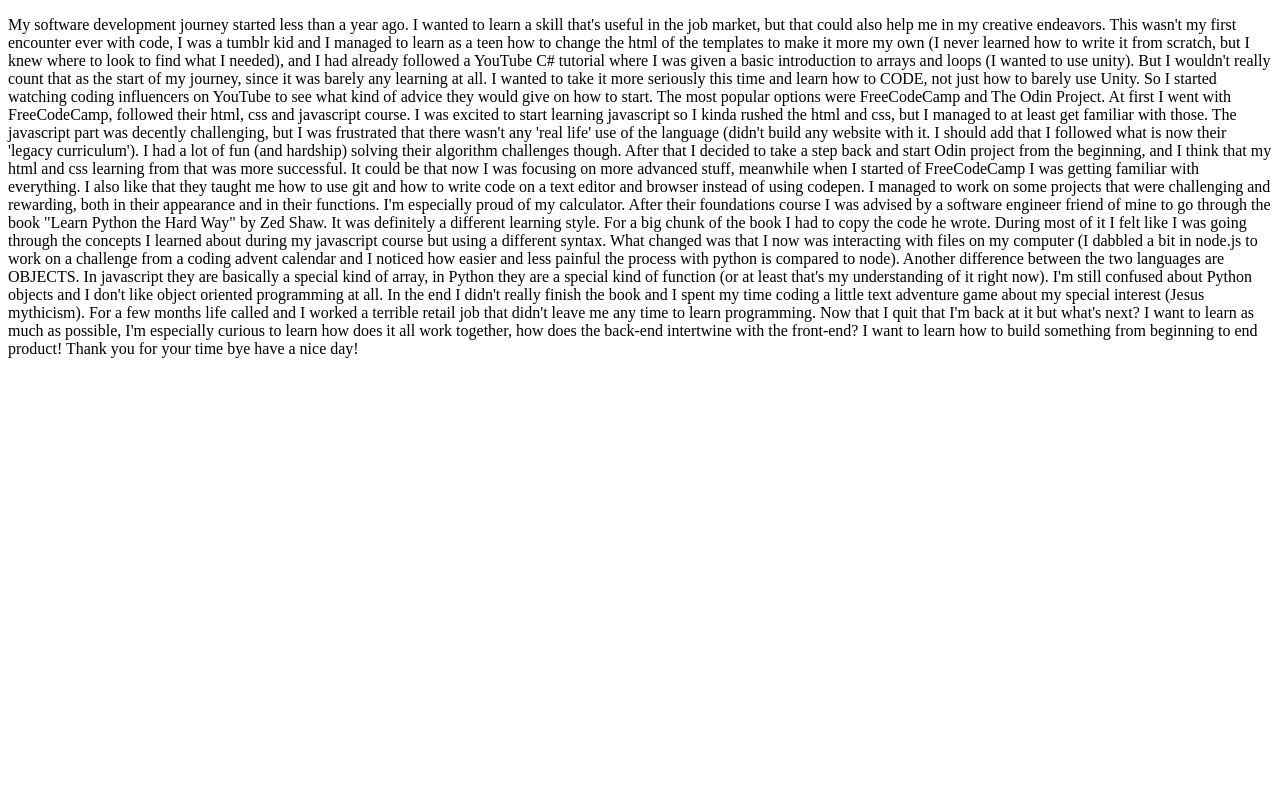
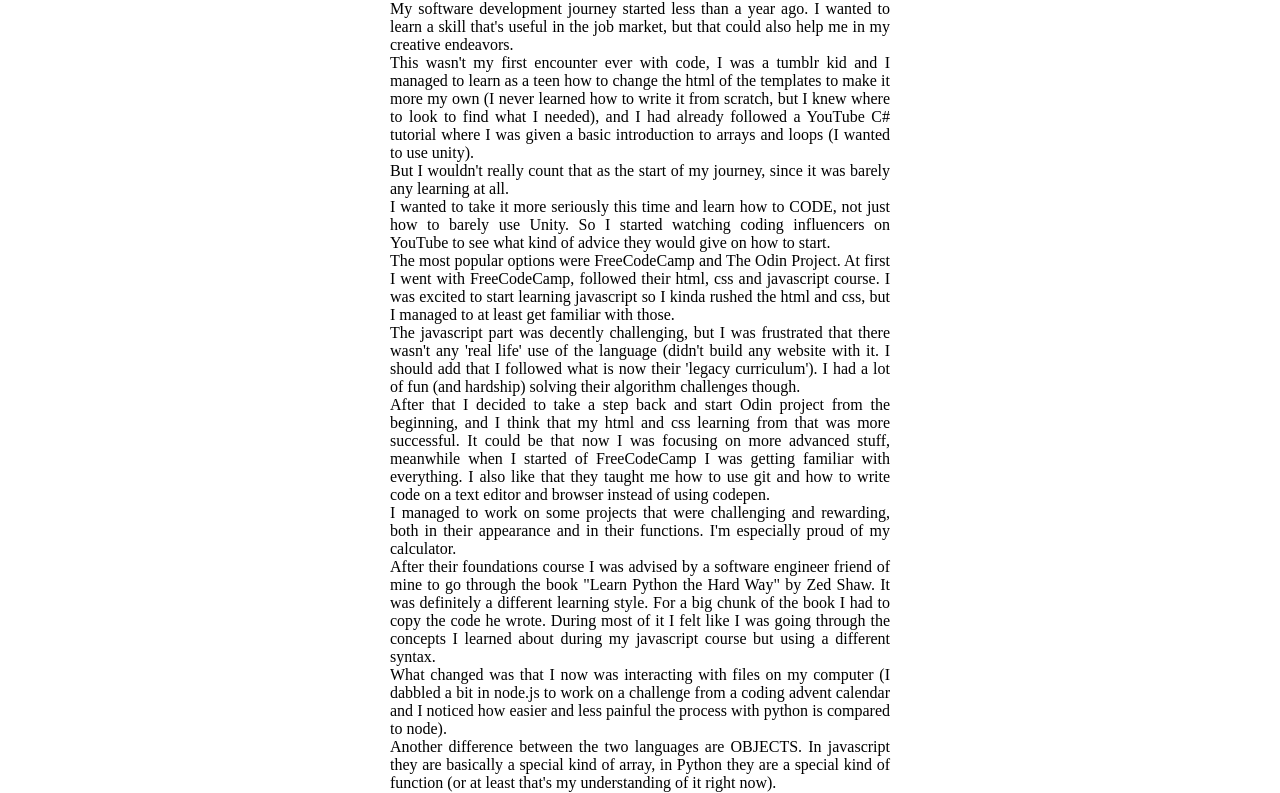
Before and after one commit to ori-des/ori-des.github.io, a plain HTML site: page blog/0.html in a window 1280 px wide. Shown: the top 793 px of the page. Drawn offline with Linux system fonts and the light colour scheme.

Commit message:
Center div and formatting

```diff
--- a/blog/0.html
+++ b/blog/0.html
@@ -7,23 +7,25 @@
     <title>Document</title>
 </head>
 <body>
-    <p>My software development journey started less than a year ago. I wanted to learn a skill that's useful in the job market, but that could also help me in my creative endeavors.
-        This wasn't my first encounter ever with code, I was a tumblr kid and I managed to learn as a teen how to change the html of the templates to make it more my own (I never learned how to write it from scratch, but I knew where to look to find what I needed), and I had already followed a YouTube C# tutorial where I was given a basic introduction to arrays and loops (I wanted to use unity).
-        But I wouldn't really count that as the start of my journey, since it was barely any learning at all.
-        I wanted to take it more seriously this time and learn how to CODE, not just how to barely use Unity. So I started watching coding influencers on YouTube to see what kind of advice they would give on how to start.
+    <div class="content">
+        My software development journey started less than a year ago. I wanted to learn a skill that's useful in the job market, but that could also help me in my creative endeavors.<br>
+        This wasn't my first encounter ever with code, I was a tumblr kid and I managed to learn as a teen how to change the html of the templates to make it more my own (I never learned how to write it from scratch, but I knew where to look to find what I needed), and I had already followed a YouTube C# tutorial where I was given a basic introduction to arrays and loops (I wanted to use unity).<br>
+        But I wouldn't really count that as the start of my journey, since it was barely any learning at all.<br>
+        I wanted to take it more seriously this time and learn how to CODE, not just how to barely use Unity. So I started watching coding influencers on YouTube to see what kind of advice they would give on how to start.<br>
         The most popular options were FreeCodeCamp and The Odin Project.
-        At first I went with FreeCodeCamp, followed their html, css and javascript course. I was excited to start learning javascript so I kinda rushed the html and css, but I managed to at least get familiar with those.
+        At first I went with FreeCodeCamp, followed their html, css and javascript course. I was excited to start learning javascript so I kinda rushed the html and css, but I managed to at least get familiar with those.<br>
         The javascript part was decently challenging, but I was frustrated that
-        there wasn't any 'real life' use of the language (didn't build any website with it. I should add that I followed what is now their 'legacy curriculum'). I had a lot of fun (and hardship) solving their algorithm challenges though.
-        After that I decided to take a step back and start Odin project from the beginning, and I think that my html and css learning from that was more successful. It could be that now I was focusing on more advanced stuff, meanwhile when I started of FreeCodeCamp I was getting familiar with everything. I also like that they taught me how to use git and how to write code on a text editor and browser instead of using codepen.
-        I managed to work on some projects that were challenging and rewarding, both in their appearance and in their functions. I'm especially proud of my calculator.
-        After their foundations course I was advised by a software engineer friend of mine to go through the book "Learn Python the Hard Way" by Zed Shaw. It was definitely a different learning style. For a big chunk of the book I had to copy the code he wrote. During most of it I felt like I was going through the concepts I learned about during my javascript course but using a different syntax.
-        What changed was that I now was interacting with files on my computer (I dabbled a bit in node.js to work on a challenge from a coding advent calendar and I noticed how easier and less painful the process with python is compared to node).
-        Another difference between the two languages are OBJECTS. In javascript they are basically a special kind of array, in Python they are a special kind of function (or at least that's my understanding of it right now).
-        I'm still confused about Python objects and I don't like object oriented programming at all.
-        In the end I didn't really finish the book and I spent my time coding a little text adventure game about my special interest (Jesus mythicism).
-        For a few months life called and I worked a terrible retail job that didn't leave me any time to learn programming. Now that I quit that I'm back at it but what's next?
-        I want to learn as much as possible, I'm especially curious to learn how does it all work together, how does the back-end intertwine with the front-end? I want to learn how to build something from beginning to end product!
-        Thank you for your time bye have a nice day!</p>
+        there wasn't any 'real life' use of the language (didn't build any website with it. I should add that I followed what is now their 'legacy curriculum'). I had a lot of fun (and hardship) solving their algorithm challenges though.<br>
+        After that I decided to take a step back and start Odin project from the beginning, and I think that my html and css learning from that was more successful. It could be that now I was focusing on more advanced stuff, meanwhile when I started of FreeCodeCamp I was getting familiar with everything. I also like that they taught me how to use git and how to write code on a text editor and browser instead of using codepen.<br>
+        I managed to work on some projects that were challenging and rewarding, both in their appearance and in their functions. I'm especially proud of my calculator.<br>
+        After their foundations course I was advised by a software engineer friend of mine to go through the book "Learn Python the Hard Way" by Zed Shaw. It was definitely a different learning style. For a big chunk of the book I had to copy the code he wrote. During most of it I felt like I was going through the concepts I learned about during my javascript course but using a different syntax.<br>
+        What changed was that I now was interacting with files on my computer (I dabbled a bit in node.js to work on a challenge from a coding advent calendar and I noticed how easier and less painful the process with python is compared to node).<br>
+        Another difference between the two languages are OBJECTS. In javascript they are basically a special kind of array, in Python they are a special kind of function (or at least that's my understanding of it right now).<br>
+        I'm still confused about Python objects and I don't like object oriented programming at all.<br>
+        In the end I didn't really finish the book and I spent my time coding a little text adventure game about my special interest (Jesus mythicism).<br>
+        For a few months life called and I worked a terrible retail job that didn't leave me any time to learn programming. Now that I quit that I'm back at it but what's next?<br>
+        I want to learn as much as possible, I'm especially curious to learn how does it all work together, how does the back-end intertwine with the front-end? I want to learn how to build something from beginning to end product!<br>
+        Thank you for your time bye have a nice day!
+    </div>
 </body>
 </html>
--- a/blog/styles.css
+++ b/blog/styles.css
@@ -0,0 +1,20 @@
+body {
+    display: flex;
+    flex-direction: column;
+    align-items: center;
+    justify-content: center;
+    min-height: 100vh;
+    margin: 0;
+    overflow-x: hidden;
+}
+
+.content {
+    display: flex;
+    justify-content: space-around;
+    align-items: center;
+    flex: 1;
+    width: 500px;
+    text-align: justify;
+    margin: 0;
+    padding: 0;
+}
```
